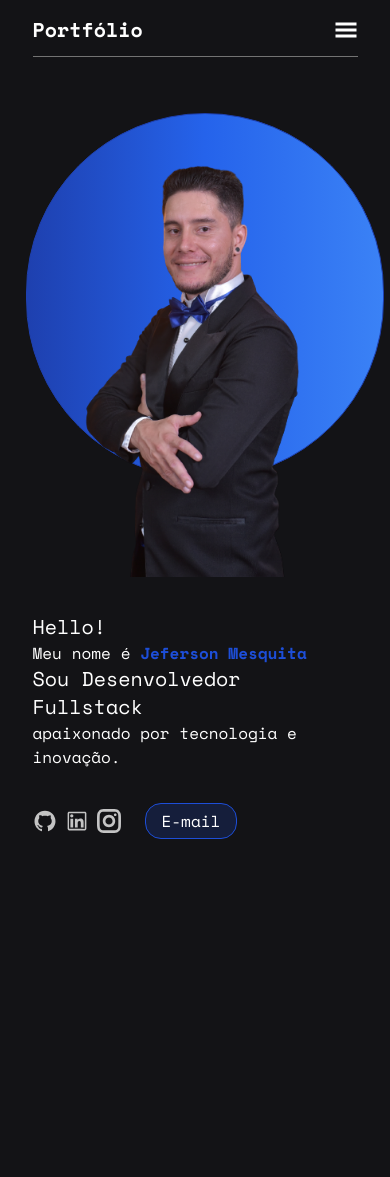
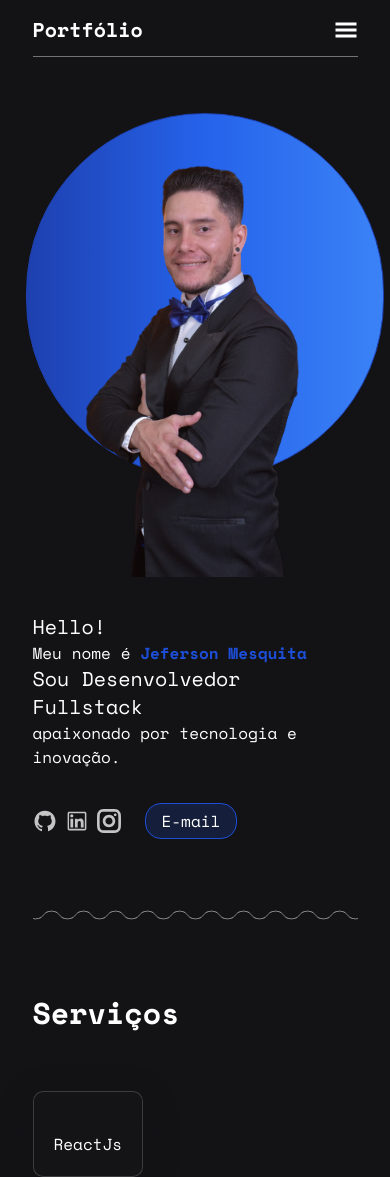
Before and after one commit to JeffyMesquita/portfolio, a Next.js app: page / in a window 390 px wide. Before the commit the page ends 865 px from the top, so only its background shows below. Built offline with nearby package versions, Linux system fonts and the light colour scheme.

Commit message:
feat:: services section

```diff
--- a/app/Container.tsx
+++ b/app/Container.tsx
@@ -6,7 +6,7 @@ import { GrInstagram } from "react-icons/gr";
 
 export default function Container() {
   return (
-    <div className="lg:pt-16 pt-4 relative w-10/12 mx-auto">
+    <section className="lg:pt-16 pt-4 relative w-10/12 mx-auto">
       <div className="md:flex items-center justify-between flex-row-reverse">
         <div className="flex justify-end items-end max-md:pt-4">
           <div className="relative">
@@ -73,6 +73,6 @@ export default function Container() {
           </div>
         </div>
       </div>
-    </div>
+    </section>
   );
 }
--- a/app/Navbar.tsx
+++ b/app/Navbar.tsx
@@ -30,7 +30,7 @@ export default function Navbar() {
               showNavbar ? "max-sm-translate-x-0" : "max-sm:-translate-x-32"
             }`}
           >
-            <a href="#servicos" className="px-2">
+            <a href="#servicos" className="px-2  hover:cursor-pointer">
               Serviços
             </a>
           </li>
@@ -39,7 +39,7 @@ export default function Navbar() {
               showNavbar ? "max-sm-translate-x-0" : "max-sm:-translate-x-40"
             }`}
           >
-            <a href="#projetos" className="px-2">
+            <a href="#projetos" className="px-2 hover:cursor-pointer">
               Projetos
             </a>
           </li>
@@ -48,7 +48,10 @@ export default function Navbar() {
               showNavbar ? "max-sm-translate-x-0" : "max-sm:-translate-x-52"
             }`}
           >
-            <a href="#contato" className="px-2 whitespace-nowrap">
+            <a
+              href="#contato"
+              className="px-2 whitespace-nowrap  hover:cursor-pointer"
+            >
               Contato
             </a>
           </li>
--- /dev/null
+++ b/app/Services.tsx
@@ -0,0 +1,18 @@
+export default function Services() {
+  return (
+    <section className="w-10/12 mx-auto">
+      <h1
+        id="servicos"
+        className="md:text-4xl text-3xl lg:text-5xl font-bold mb-10"
+      >
+        Serviços
+      </h1>
+      <div className="flex max-md:flex-wrap gap-7 justify-between">
+        <div className="d p-5 relative overflow-hidden mt-5">
+          <h1 className="text-center mt-5">ReactJs</h1>
+          <div></div>
+        </div>
+      </div>
+    </section>
+  );
+}
--- a/app/globals.css
+++ b/app/globals.css
@@ -1,6 +1,10 @@
 @tailwind base;
 @tailwind components;
 @tailwind utilities;
+
+html {
+  scroll-behavior: smooth;
+}
 
 body {
   background-color: #131316;
@@ -22,16 +26,16 @@ body {
   --p: 6px;
   --R: calc(10px + var(--b) / 2);
 
-  --_g: #0000 calc(99% - var(--b)), #000 calc(101% - var(--b)) 99%, #0000 100%;
+  --_g: #0000 calc(99% - var(--b)), #000 calc(101% - var(--b)) 99%, #0000 101%;
   -webkit-mask: radial-gradient(
         var(--R) at left 50% bottom calc(-1 * var(--p)),
         var(--_g)
       )
-      calc(50% - 2 * var(--size)) calc(50% + var(--size) / 2 - var(--b) / 2) /
-      calc(4 * var(--size)) calc(var(--size)) + var(--b) repeat-x,
+      calc(50% - 2 * var(--size)) calc(50% - var(--size) / 2 - var(--b) / 2) /
+      calc(4 * var(--size)) calc(var(--size) + var(--b)) repeat-x,
     radial-gradient(var(--R) at left 50% top calc(-1 * var(--p)), var(--_g)) 50%
       calc(50% + var(--size) / 2 + var(--b) / 2) / calc(4 * var(--size))
-      calc(var(--size)) + var(--b) repeat-x;
+      calc(var(--size) + var(--b)) repeat-x;
   background: gray;
   height: 200px;
 }
--- a/app/page.tsx
+++ b/app/page.tsx
@@ -1,13 +1,16 @@
 import Container from "./Container";
 import Navbar from "./Navbar";
+import Services from "./Services";
 
 export default function Home() {
   return (
-    <div>
+    <main>
       <div className="w-10/12 mx-auto pt-4">
         <Navbar />
       </div>
       <Container />
-    </div>
+      <div className="box w-10/12 mx-auto max-md:mt-[-50px] mt-8 mb-[-20px]" />
+      <Services />
+    </main>
   );
 }
```
